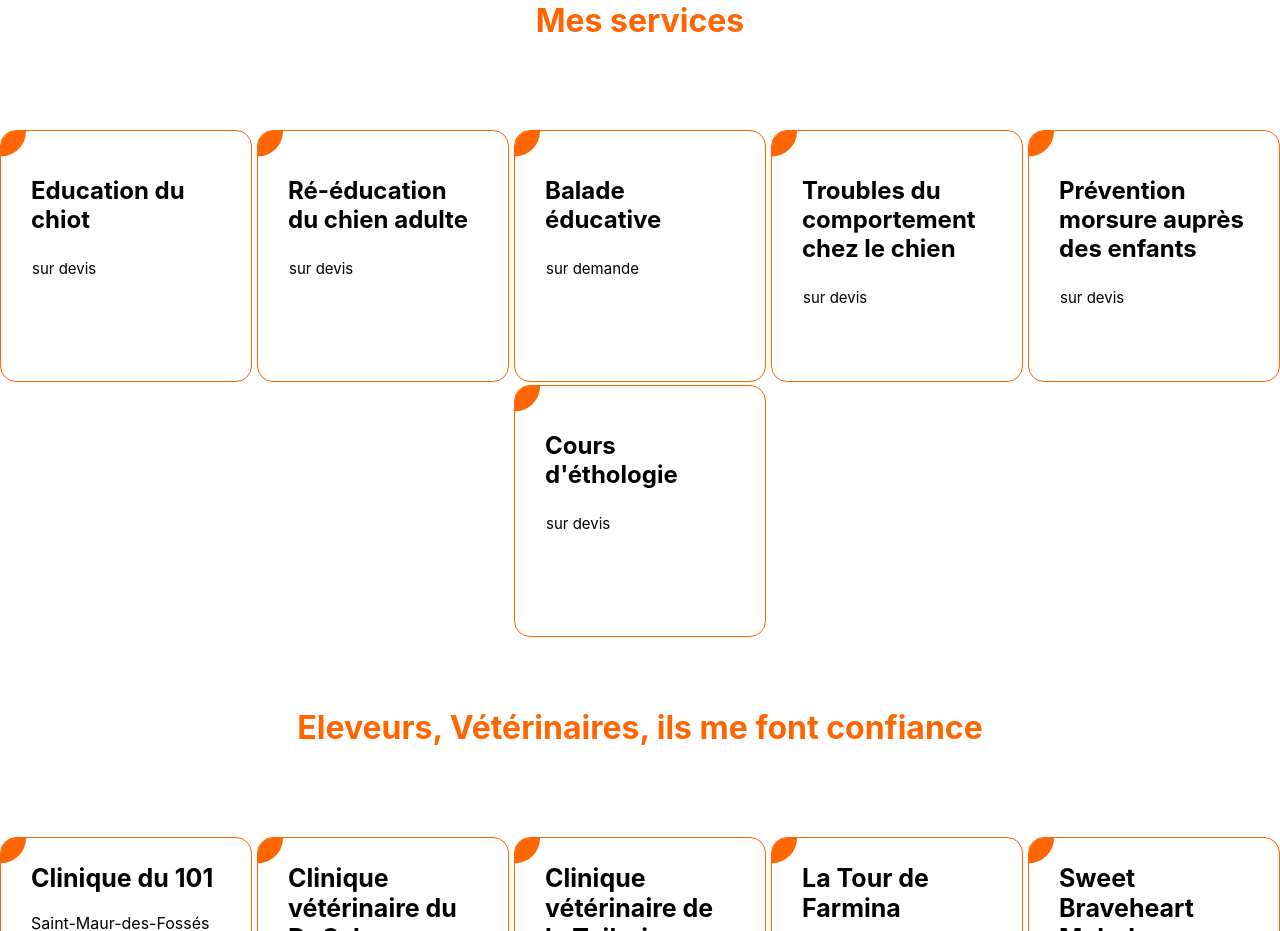
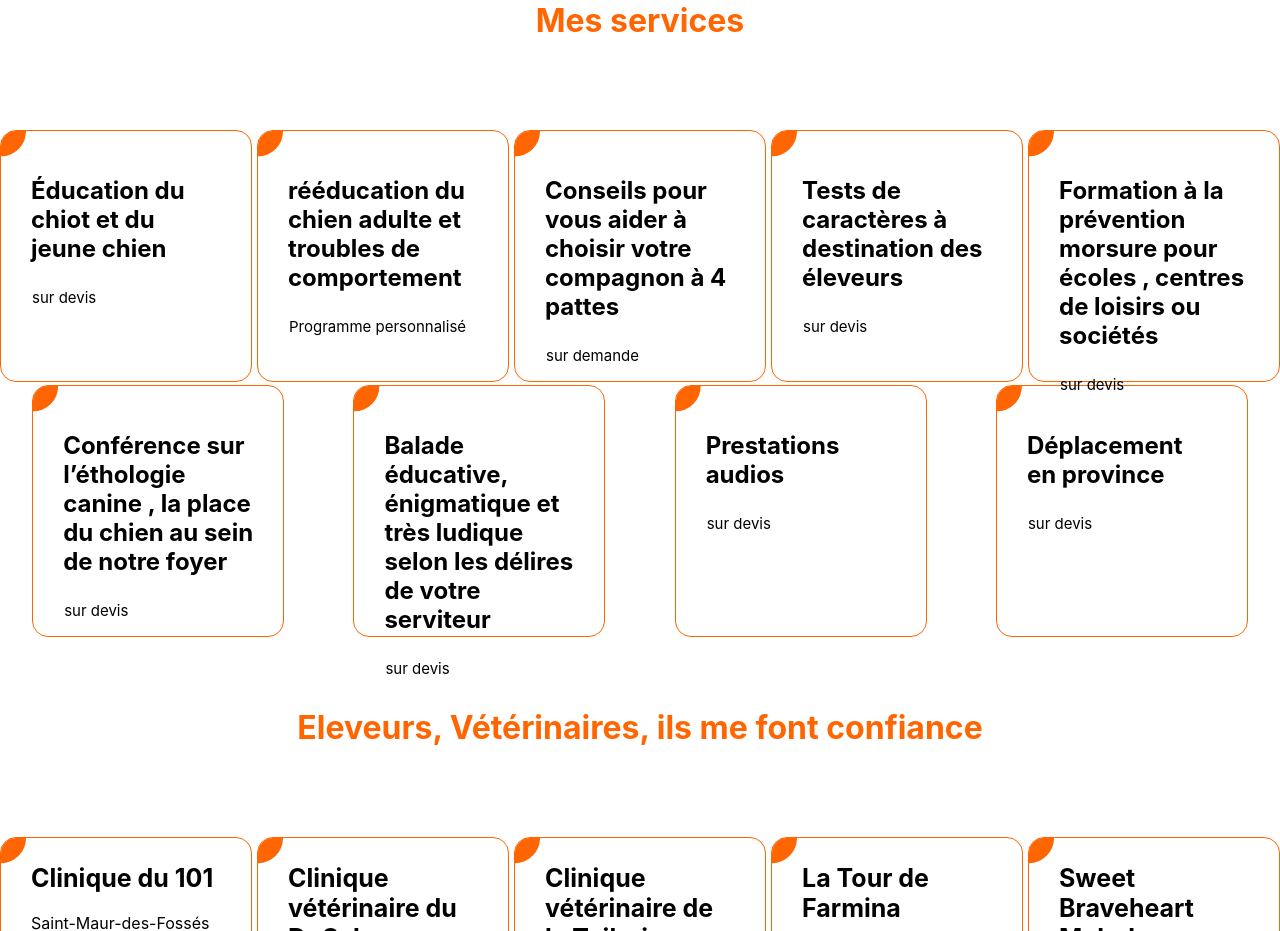
Before and after one commit to melaniemdm/intelligence_canine, a React (Create React App) app: page /#/ in a window 1280 px wide. Shown: the part 2680-3611 px from the top of the page. Built offline with nearby package versions, Linux system fonts and the light colour scheme.

Commit message:
fix(data) services 4 & 5

```diff
--- a/src/datas/presta.js
+++ b/src/datas/presta.js
@@ -1,39 +1,92 @@
 export const nosPrestations = [
   {
     idService: "1",
-    titlePresta: "Education du chiot",
+    titlePresta: "Éducation du chiot et du jeune chien ",
     prix: "sur devis",
     detail:"Parce que l'éducation se commence dès le plus jeune age, commencer l'éducation chiot permet d'éviter le plus souvent des problemes de comportement. ",
   },
   {
     idService: "2",
-    titlePresta: "Ré-éducation du chien adulte",
-    prix: "sur devis",
+    titlePresta: "rééducation du chien adulte et troubles de comportement ",
+    prix: "Programme personnalisé ",
     detail:"Cette formation s'adresseaux personnes qui se sentent débordées et qui souahaitent améliorer leur relation avec leur animal.",
   },
   {
     idService: "3",
-    titlePresta: "Balade éducative",
+    titlePresta: "Conseils pour vous aider à choisir votre compagnon à 4 pattes",
     prix: "sur demande",
-    detail:"Les balades educatives sont très intructives et ludiques pour le binome chien-maitre. Sur inscription uniquement, les annonces des balades sont directement annoncées sur le faceboock. Les chiens réactifs sont acceptés uniquement s'ils ont suivi des cours au préalable avec Intelligence Canice.",
+    detail:"Conseils sur la race et tests  de caractère sur la portée.",
   },
   {
     idService: "4",
-    titlePresta: "Troubles du comportement chez le chien",
+    titlePresta: "Tests de caractères à destination des éleveurs ",
     prix: "sur devis",
-    detail:"Cette formation s'adresse a toutes le personne qui souhaite comprendre, aider son animal.",
+    detail:["Placer le bon chiot dans la bonne famille, un bonheur assuré pour tous.",<br></br>,
+    "Déjà plus d’une centaine de tests réalisés avec une très grande satisfaction  des professionnels qui m’ont fait confiance",<br></br>,
+    "Modalités organisationnelles", <br></br>,
+    "Âge des chiots entre 5 et 7 semaines", <br></br>,
+    "Un terrain ou une pièce non exploré par les chiots et cela en fonction des conditions climatiques, sera nécessaire pour la réalisation des tests.",<br></br>,
+    "Tarifs appliqués et factures selon nombre de chiots et distance kilométrique parcourue",<br></br>,
+    "Une fiche rédigée sur chaque chiot sera transmise à l’éleveur dans les 24h",<br></br>,
+    "Le bon chiot dans la bonne famille pour ke bonheur de tous"],
   },
+
   {
     idService: "5",
-    titlePresta: "Prévention morsure auprès des enfants",
+    titlePresta: "Formation à la prévention morsure  pour  écoles , centres de loisirs ou sociétés",
     prix: "sur devis",
-    detail:"Cette formation s'adresse aux enfants dans le cadre périscolaires, à des adultes dans le cadre de leur travail (livreurs, facteurs...) ou de leur loisirs (associations...). Pour le loisir et la sécurité et le bien être de tous, il est indispensable de senbsibiliser les enfants au language canin car comme la prévention routière, les bons gestes sont importants.",
+    detail:["Cette formation s’adresse aux enfants dans le cadre périscolaires, à des adultes dans le cadre de leur travail (livreurs, facteurs ..) ou de leur loisir (membres d’associations de sauvetage ou de loisirs  canins ) ." ,<br></br>,
+    "Pourquoi ? ",<br></br>,
+      "Éducateur canin comportementaliste, je suis très sensibilisée  à l’approche du chien par les enfants. En effet, les morsures de chiens sont la 3ème cause des accidents domestiques en France et 50% d’entre elles sont faites au visage chez les 6-10 ans. ",<br></br>,
+
+     " Pour leur sécurité et le bien être de tous, il est indispensable d’éduquer les enfants au langage canin car comme pour la prévention routière , les bons gestes ça s’apprend. ",<br></br>,
+
+      "Objectifs pédagogiques", <br></br>,
+      "•Apprendre aux enfants à lire un chien de part sa posture, sa position de queue ",<br></br>,
+
+     " •Comment prendre contact avec un chien inconnu",<br></br>,
+      "Son approche, son langage ",<br></br>,
+
+      "•Comment caresser correctement un chien sans lui envoyer de mauvais messages ",<br></br>,
+
+      "•Comment réagir face à un chien agressif ou brutal ",<br></br>,
+
+      "•Comment jouer avec un chien sans danger et dans le respect de l’animal afin de développer une bonne et saine complicité chien/enfant ",<br></br>,
+
+      "Animation ",<br></br>,
+    " Cette formation s’adresse essentiellement aux enfants de 6 à 11 ans  et aux adultes", <br></br>,
+      "Elle dure entre 1h et 1h30 en fonction de la participation des enfants." ,<br></br>,
+     " Son approche pédagogique est adaptée car ludique et interactive. Des petits exercices de mise en situations sont proposés aux enfants avec la présence de mon chien Nagano . ",<br></br>,
+
+     " Côté organisationnel ",<br></br>,
+      "Des groupes de 10 enfants maximum ",<br></br>,
+      "Je peux intervenir au maximum 2 fois sur la journée pour une bonne gestion émotionnelle de mon chien.",<br></br>,
+
+    ],
 
   },
   {
     idService: "6",
-    titlePresta: "Cours d'éthologie",
+    titlePresta: "Conférence sur l’éthologie canine , la place du chien au sein de notre foyer ",
     prix: "sur devis",
-    detail:"Cette formation est indispensable afin de comprendre le mode de fonctionnement de son chien. Ell est également un pré requis au bon développement d'une magnifique relation avec son animal.",
+    detail:"Stage : communication canine et technique de relaxation martiale",
+  },
+  {
+    idService: "7",
+    titlePresta: "Balade éducative, énigmatique et très ludique selon les délires de votre serviteur ",
+    prix: "sur devis",
+    detail:" ",
+  },
+  {
+    idService: "8",
+    titlePresta: "Prestations audios ",
+    prix: "sur devis",
+    detail:" ",
+  },
+  {
+    idService: "9",
+    titlePresta: "Déplacement en province",
+    prix: "sur devis",
+    detail:" ",
   },
 ];
```
